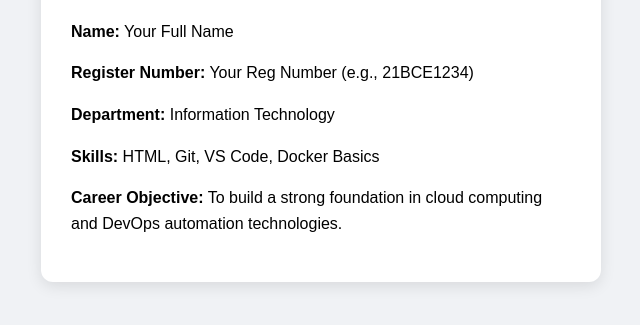
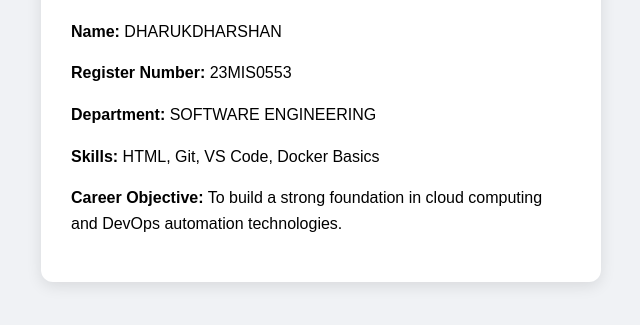
Before and after one commit to DharukDharshan-10/question1-, a plain HTML site: page index.html in a window 1280 px wide. Shown: the part 149-474 px from the top of the page, without its empty margins (319-959 px from the left). Drawn offline with Linux system fonts and the light colour scheme.

Commit message:
Update index.html

```diff
--- a/index.html
+++ b/index.html
@@ -13,9 +13,9 @@
 <body>
     <div class="profile-card">
         <h1>Personal Profile</h1>
-        <p><strong>Name:</strong> Your Full Name</p>
-        <p><strong>Register Number:</strong> Your Reg Number (e.g., 21BCE1234)</p>
-        <p><strong>Department:</strong> Information Technology</p>
+        <p><strong>Name:</strong> DHARUKDHARSHAN</p>
+        <p><strong>Register Number:</strong> 23MIS0553 </p>
+        <p><strong>Department:</strong> SOFTWARE ENGINEERING</p>
         <p><strong>Skills:</strong> HTML, Git, VS Code, Docker Basics</p>
         <p><strong>Career Objective:</strong> To build a strong foundation in cloud computing and DevOps automation technologies.</p>
     </div>
```
